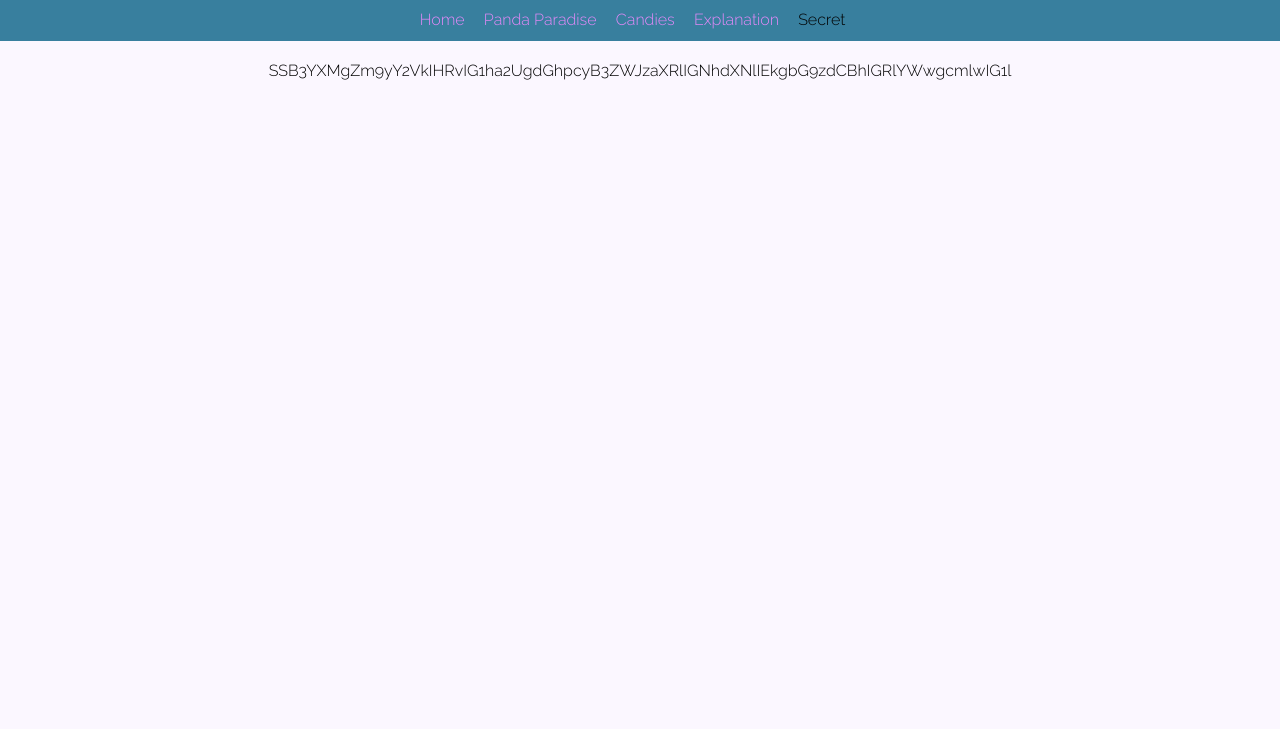
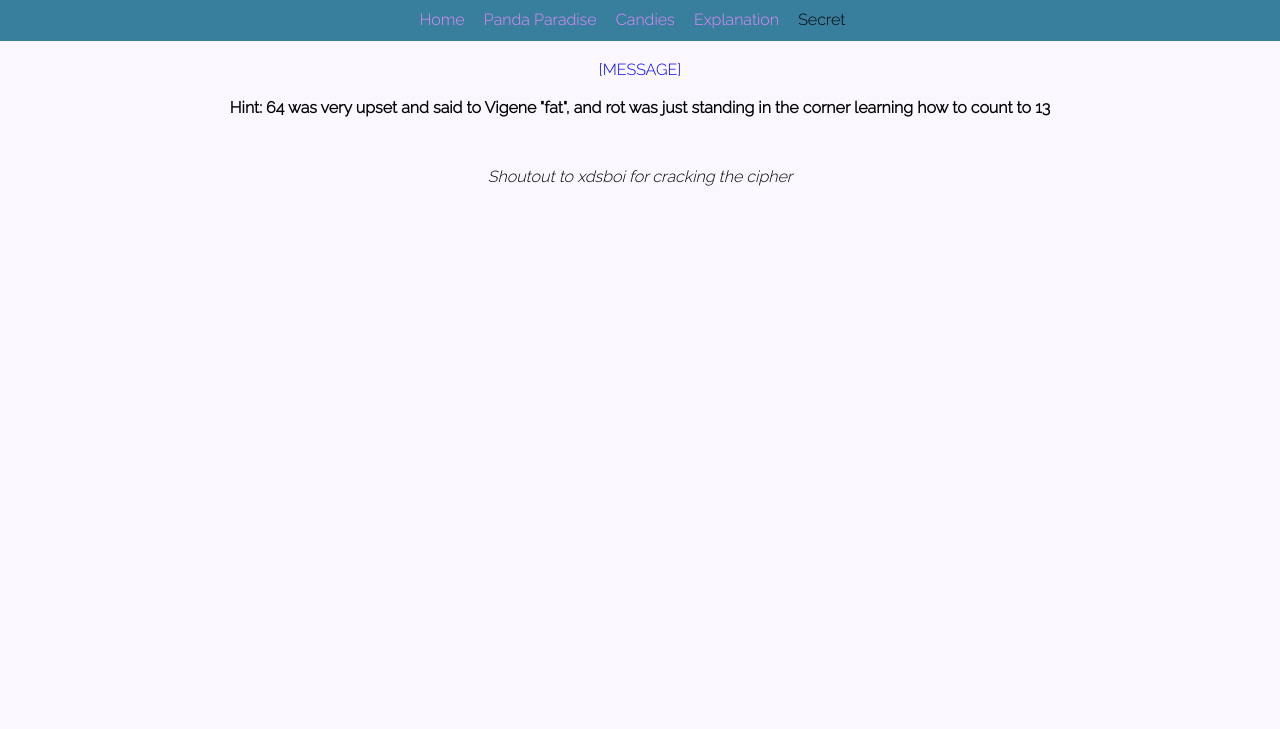
Before and after one commit to LuanBog/Gamer-s-amazing-website, a plain HTML site: page secret.html in a window 1280 px wide. Shown: the top 729 px of the page. Drawn offline with Linux system fonts and the light colour scheme.

Commit message:
changed the secret code

```diff
--- a/secret.html
+++ b/secret.html
@@ -3,6 +3,7 @@
   <head>
     <title>AMAZING WEBSITE - Secret</title>
     <link rel="stylesheet" href="./styles.css">
+    <meta name="viewport" content="width=device-width, inital-scale=1.0">
   </head>
   <body>
     <header>
@@ -17,7 +18,11 @@
       </nav>
     </header>
 
-    <p class="centerize secret-message">SSB3YXMgZm9yY2VkIHRvIG1ha2UgdGhpcyB3ZWJzaXRlIGNhdXNlIEkgbG9zdCBhIGRlYWwgcmlwIG1l</p>
+    <a class="centerize secret-message" href="https://pastebin.com/J8gp3UgN" target="_blank"><p>[MESSAGE]</p></a>
+
+    <p class="centerize"><strong>Hint: 64 was very upset and said to Vigene "fat", and rot was just standing in the corner learning how to count to 13</strong></p>
+
+    <p class="centerize shoutout">Shoutout to xdsboi for cracking the cipher</p>
 
     <footer>
       <a href="https://github.com/TheLittleBro122/Gamer-s-amazing-website" target="blank_"><img src="github-logo.png" alt="github" width="40" /></a>
--- a/styles.css
+++ b/styles.css
@@ -72,6 +72,12 @@ header nav ul .selected {
 
 .secret-message {
   padding: 20px;
+  text-decoration: none;
+}
+
+.shoutout {
+  font-style: italic;
+  padding: 50px;
 }
 
 #explanation {
```
